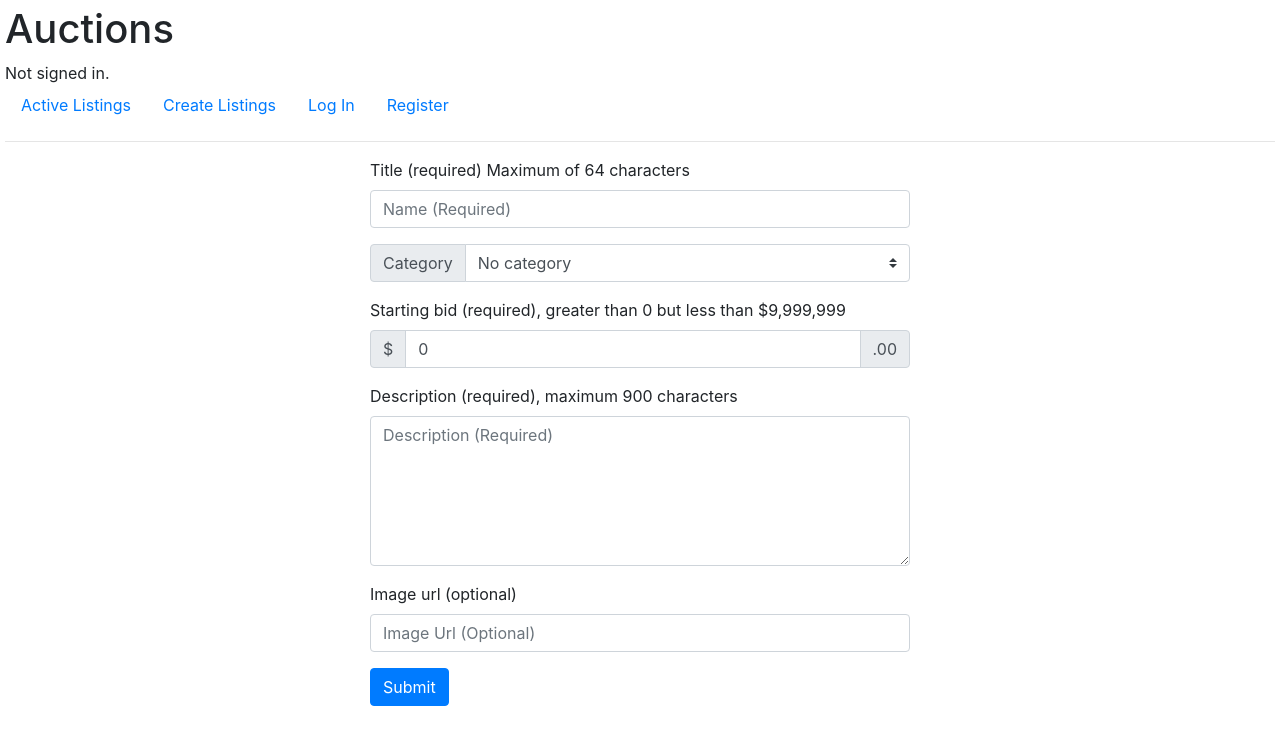
After one commit to kylepauloguinto/commerce, a Django app: page /create in a window 1280 px wide. The commit adds this page. Shown: the top 745 px of the page. Run offline with Django 3.2, Linux system fonts and the light colour scheme; data comes from the database, SQL or seed files in the repository; both versions use the stored data as it was after the commit; some libraries are stand-ins or nearby versions.

Commit message:
create listing

```diff
--- /dev/null
+++ b/auctions/templates/auctions/create.html
@@ -0,0 +1,51 @@
+{% extends "auctions/layout.html" %}
+
+{% block body %}
+<div class="container">
+    <div class="row">
+        <div class="col">
+        </div>
+        <div class="col-6">
+            <form action="{% url 'create' %}" method="post">
+                {% csrf_token %}
+                <div class="form-group">
+                    <label for="title">Title (required) Maximum of 64 characters</label>
+                    <input type="text" name="title" class="form-control" id="title" placeholder="Name (Required)" required>
+                </div>
+                <div class="input-group mb-3">
+                    <div class="input-group-prepend">
+                      <label class="input-group-text" for="category">Category</label>
+                    </div>
+                    <select name="category" class="custom-select" id="category">
+                        <option selected value="" >No category</option>
+                        {% for category in categories %}
+                            <option value="{{ category.id }}" >{{ category }}</option>
+                        {% endfor %}
+                    </select>
+                </div>
+                <label for="price">Starting bid (required), greater than 0 but less than $9,999,999</label>
+                <div class="input-group mb-3">
+                    <div class="input-group-prepend">
+                        <span class="input-group-text">$</span>
+                    </div>
+                    <input type="text" name="price" class="form-control" id="price" aria-label="Amount (to the nearest dollar)" style="width: 200px;" value="0" required>
+                    <div class="input-group-append">
+                        <span class="input-group-text">.00</span>
+                    </div>
+                </div>
+                <div class="form-group">
+                    <label for="price">Description (required), maximum 900 characters</label>
+                    <textarea name="description" class="form-control"  id="description" placeholder="Description (Required)" style="width: 540px; height:150px;" required></textarea>
+                </div>
+                <div class="form-group">
+                    <label for="image">Image url (optional)</label>
+                    <input type="text" name="image" class="form-control"  id="image" placeholder="Image Url (Optional)">
+                </div>
+                <input type="submit" value="Submit" class="btn btn-primary">
+            </form>
+        </div>
+        <div class="col">
+        </div>
+    </div>
+</div>
+{% endblock %}
--- a/auctions/templates/auctions/item.html
+++ b/auctions/templates/auctions/item.html
@@ -28,7 +28,7 @@
                             <div class="input-group-prepend">
                                 <span class="input-group-text">$</span>
                             </div>
-                            <input type="text" class="form-control" aria-label="Amount (to the nearest dollar)" style="width: 200px;">
+                            <input type="text" class="form-control" aria-label="Amount (to the nearest dollar)" style="width: 200px;" value="0">
                             <div class="input-group-append">
                                 <span class="input-group-text">.00</span>
                             </div>
--- a/auctions/templates/auctions/layout.html
+++ b/auctions/templates/auctions/layout.html
@@ -20,6 +20,9 @@
             <li class="nav-item">
                 <a class="nav-link" href="{% url 'index' %}">Active Listings</a>
             </li>
+            <li class="nav-item">
+                <a class="nav-link" href="{% url 'create' %}">Create Listings</a>
+            </li>
             {% if user.is_authenticated %}
                 <li class="nav-item">
                     <a class="nav-link" href="{% url 'logout' %}">Log Out</a>
--- a/auctions/urls.py
+++ b/auctions/urls.py
@@ -7,5 +7,6 @@ urlpatterns = [
     path("login", views.login_view, name="login"),
     path("logout", views.logout_view, name="logout"),
     path("register", views.register, name="register"),
+    path("create", views.create, name="create"),
     path("<int:item>", views.item, name="item")
 ]
--- a/auctions/views.py
+++ b/auctions/views.py
@@ -6,6 +6,7 @@ from django.urls import reverse
 
 from .models import User
 from .models import Listing
+from .models import Category
 
 
 def index(request):
@@ -70,3 +71,22 @@ def item(request, item):
     return render(request, "auctions/item.html", {
         "item": search_item
     })
+
+def create(request):
+    if request.method == "POST":
+        listing = Listing()
+        listing.title = request.POST["title"]
+        listing.category_id = request.POST["category"]
+        listing.price = request.POST["price"]
+        listing.description = request.POST["description"]
+        listing.image = request.POST["image"]
+        listing.closeChecker = False
+        listing.name_id = request.user.id
+        listing.save()
+
+        return HttpResponseRedirect(reverse("index"))
+
+    search_item = Category.objects.all()
+    return render(request, "auctions/create.html", {
+        "categories": search_item
+    })
```
Also changed, not shown: db.sqlite3.
